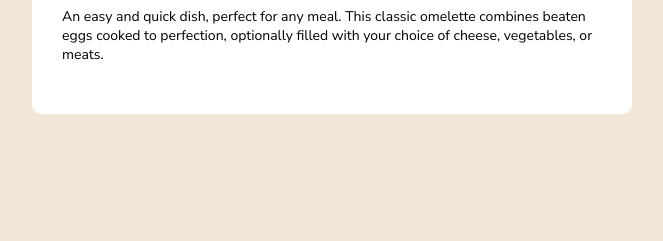
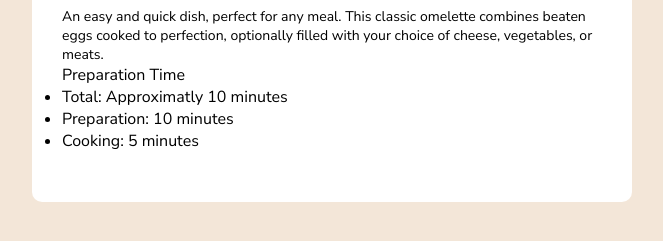
Before and after one commit to Whereisade/recipePage, a plain HTML site: page index.html in a window 1280 px wide. Shown: the part 469-710 px from the top of the page, without its empty margins (308-971 px from the left). Drawn offline with Linux system fonts and the light colour scheme.

Commit message:
prep list

```diff
--- a/index.html
+++ b/index.html
@@ -23,8 +23,13 @@
         <p name="aboy">An easy and quick dish, perfect for any meal. This classic omelette combines beaten eggs cooked to perfection, optionally filled with your choice of cheese, vegetables, or meats.</p>
       </div>
 
-      <div>
-
+      <div class="preptime">
+        <p>Preparation Time</p>
+        <ul>
+          <li><span>Total:</span> Approximatly 10 minutes</li>
+          <li><span>Preparation:</span> 10 minutes</li>
+          <li><span>Cooking:</span> 5 minutes</li>
+        </ul>
       </div>
 
 
```
